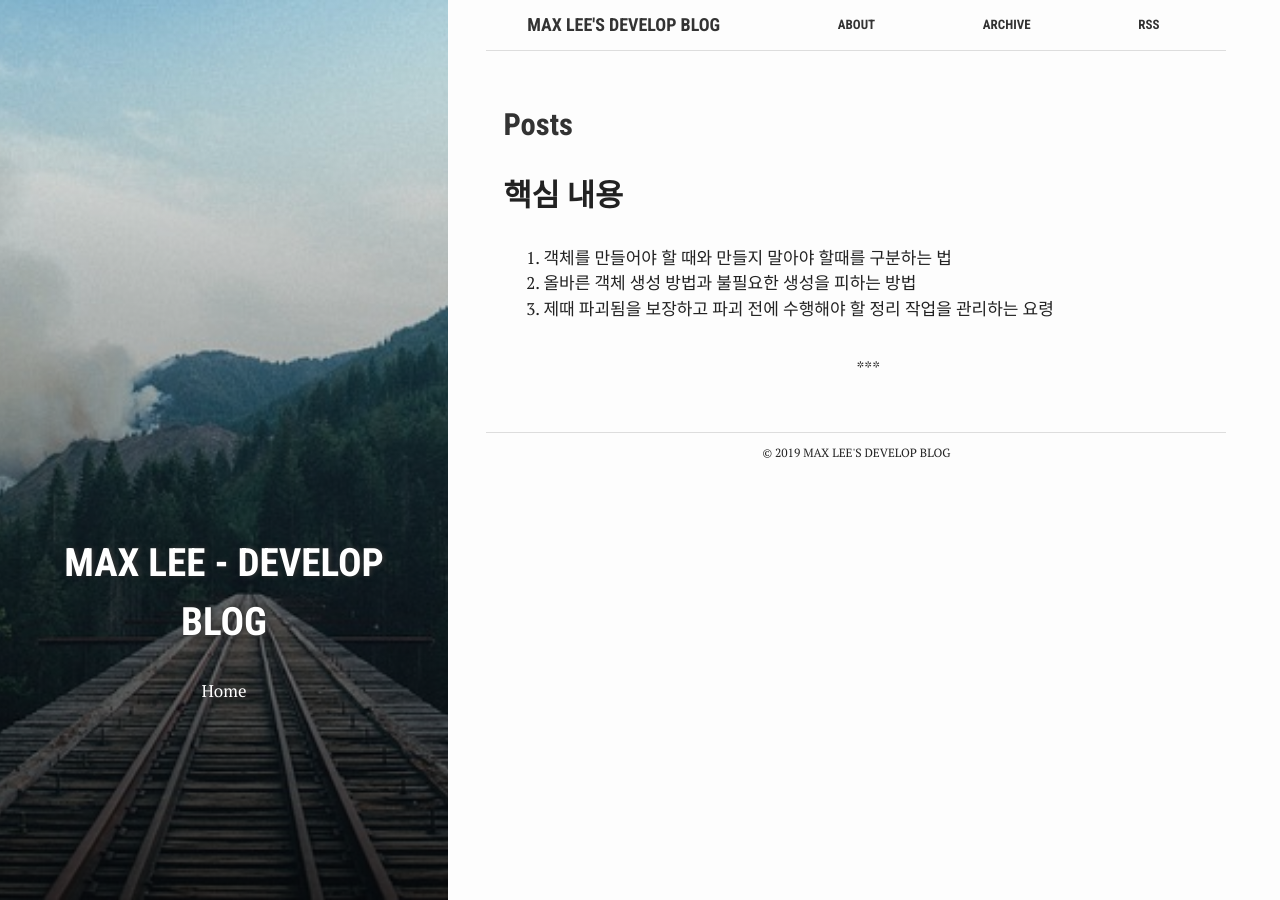
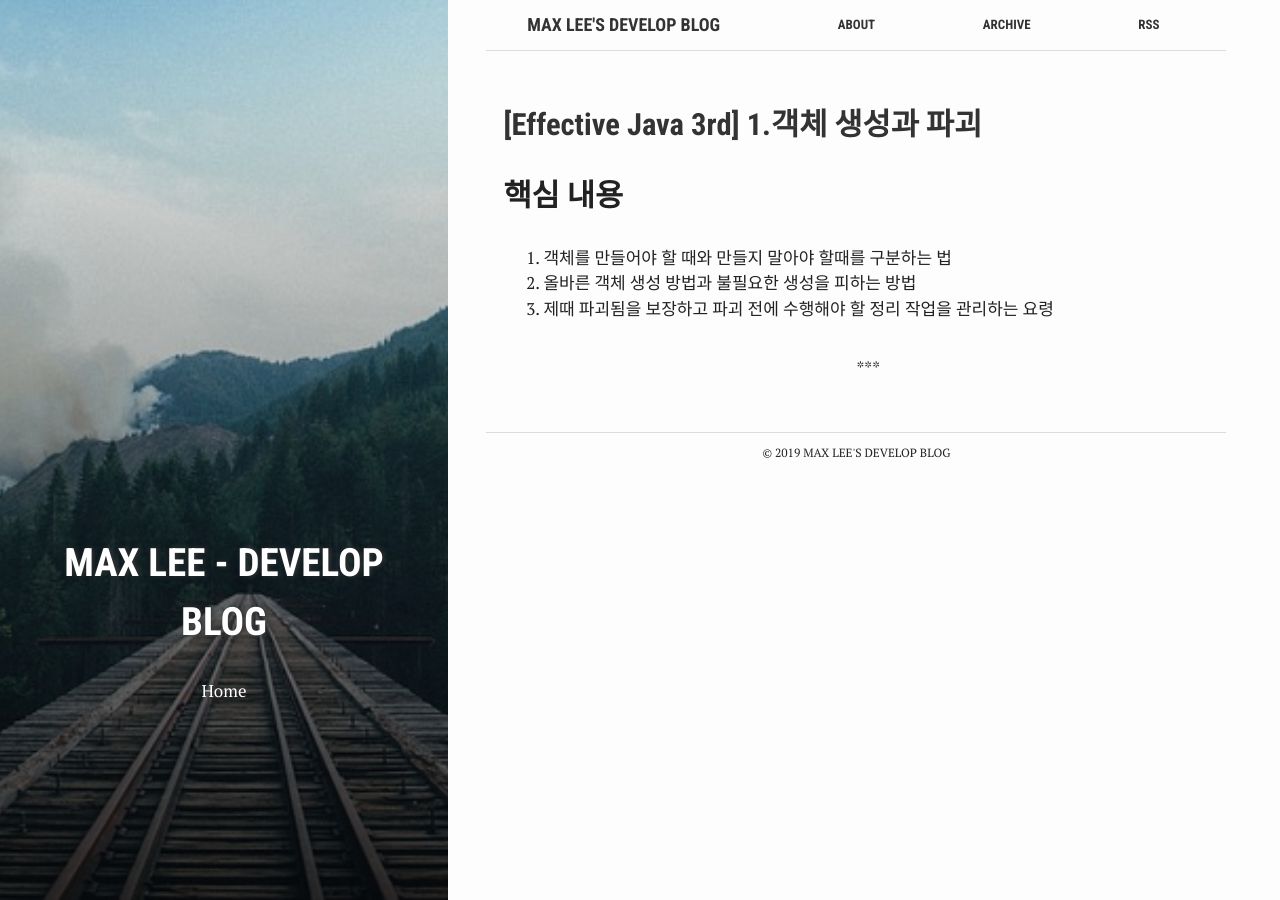
Before and after one commit to pj4316/maxlee90.github.io, a Jekyll site: the page built from index.html, in a window 1280 px wide. Built offline with Jekyll 4.4.1, drawn with Linux system fonts in a browser that asks for light colours.

Commit message:
Update 2019-02-26-EJ01.md

```diff
--- a/_posts/2019-02-26-EJ01.md
+++ b/_posts/2019-02-26-EJ01.md
@@ -1,7 +1,7 @@
 ---
 layout: post
 bg: '2016/background.jpg'
-title: "Posts"
+title: "[Effective Java 3rd] 1.객체 생성과 파괴"
 crawlertitle: "[Effective Java 3rd] || 1.객체 생성과 파괴"
 summary: "post description"
 date: 2019-02-26
```
